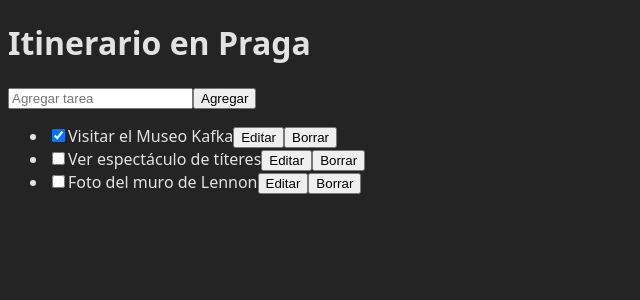
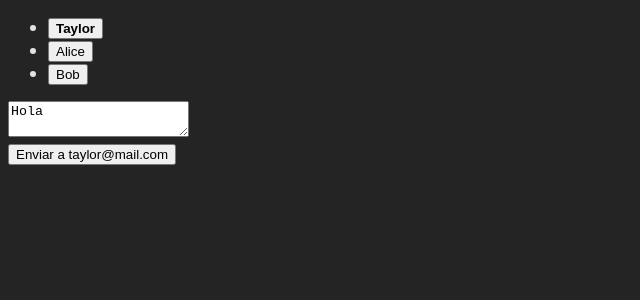
Before and after one commit to bryan-ignacio/react_v19.1, a React (Vite) app in the folder 03-gestion-estado/: page / in a window 1280 px wide. Shown: the top 300 px of the page, without its empty margins (0-640 px from the left). Built offline with nearby package versions, Linux system fonts and the light colour scheme.

Commit message:
desafio uno comenzado

```diff
--- /dev/null
+++ b/03-gestion-estado/src/components/05-extraer-logica-en-un-reducer/01-desafio-uno/App.jsx
@@ -0,0 +1,36 @@
+import { useReducer } from "react";
+import ContactList from "./ContactList";
+import Chat from "./Chat";
+import { messengerReducer } from "./messengerReducer";
+
+const initialState = {
+  selectedId: 0,
+  message: "Hola",
+};
+
+export default function Messenger() {
+  const [state, dispatch] = useReducer(messengerReducer, initialState);
+  const message = state.message;
+  const contact = contacts.find((c) => c.id === state.selectedId);
+  return (
+    <div>
+      <ContactList
+        contacts={contacts}
+        selectedId={state.selectedId}
+        dispatch={dispatch}
+      />
+      <Chat
+        key={contact.id}
+        message={message}
+        contact={contact}
+        dispatch={dispatch}
+      />
+    </div>
+  );
+}
+
+const contacts = [
+  { id: 0, name: "Taylor", email: "taylor@mail.com" },
+  { id: 1, name: "Alice", email: "alice@mail.com" },
+  { id: 2, name: "Bob", email: "bob@mail.com" },
+];
--- /dev/null
+++ b/03-gestion-estado/src/components/05-extraer-logica-en-un-reducer/01-desafio-uno/Chat.jsx
@@ -0,0 +1,18 @@
+import { useState } from "react";
+
+export default function Chat({ contact, message, dispatch }) {
+  return (
+    <section className="chat">
+      <textarea
+        value={message}
+        placeholder={"Chatear con " + contact.name}
+        onChange={(e) => {
+          // TODO: Despachar edited_message
+          // (Lee el valor del input en e.target.value)
+        }}
+      />
+      <br />
+      <button>Enviar a {contact.email}</button>
+    </section>
+  );
+}
--- /dev/null
+++ b/03-gestion-estado/src/components/05-extraer-logica-en-un-reducer/01-desafio-uno/ContactList.jsx
@@ -0,0 +1,19 @@
+export default function ContactList({ contacts, selectedId, dispatch }) {
+  return (
+    <section className="contact-list">
+      <ul>
+        {contacts.map((contact) => (
+          <li key={contact.id}>
+            <button
+              onClick={() => {
+                // TODO: Despachar changed_selection
+              }}
+            >
+              {selectedId === contact.id ? <b>{contact.name}</b> : contact.name}
+            </button>
+          </li>
+        ))}
+      </ul>
+    </section>
+  );
+}
--- /dev/null
+++ b/03-gestion-estado/src/components/05-extraer-logica-en-un-reducer/01-desafio-uno/messengerReducer.js
@@ -0,0 +1,20 @@
+export function messengerReducer(state, action) {
+  switch (action.type) {
+    case "changed_selection": {
+      return {
+        ...state,
+        selectedId: action.contactId,
+        message: "",
+      };
+    }
+    case "edited_message": {
+      return {
+        ...state,
+        message: action.message,
+      };
+    }
+    default: {
+      throw Error("Unknown action: " + action.type);
+    }
+  }
+}
--- a/03-gestion-estado/src/main.jsx
+++ b/03-gestion-estado/src/main.jsx
@@ -1,11 +1,10 @@
 import { StrictMode } from "react";
 import { createRoot } from "react-dom/client";
 import "./index.css";
-
-import TaskApp from "./components/05-extraer-logica-en-un-reducer/01-consolidar-logica-con-reducer";
+import Messenger from "./components/05-extraer-logica-en-un-reducer/01-desafio-uno/App";
 
 createRoot(document.getElementById("root")).render(
   <StrictMode>
-    <TaskApp />
+    <Messenger />
   </StrictMode>,
 );
```
Also changed, not shown: 03-gestion-estado/src/components/05-extraer-logica-en-un-reducer/definicion.txt.
